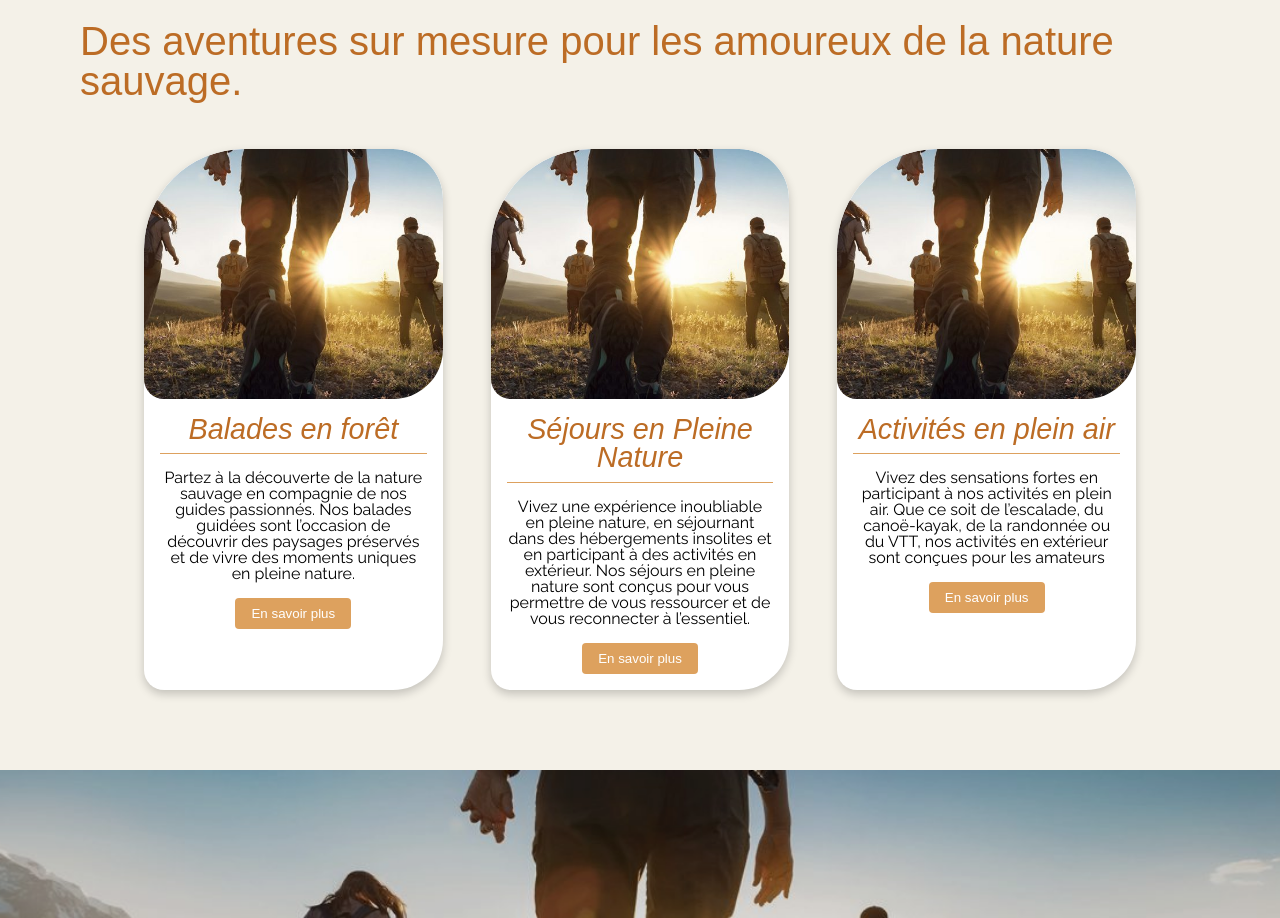
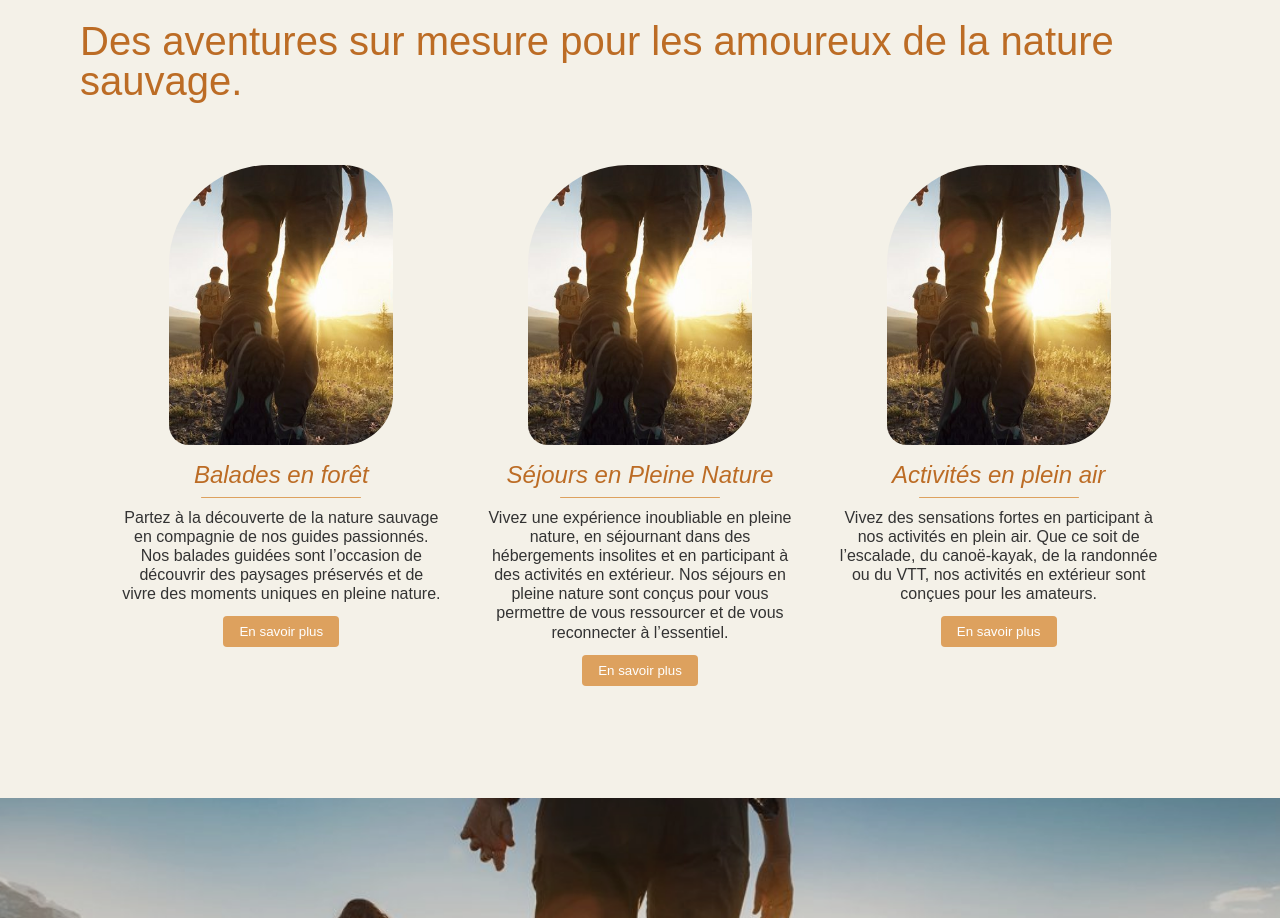
Before and after one commit to julien382/Wildora, a React (Vite) app: page / in a window 1280 px wide. Shown: the part 1420-2338 px from the top of the page. Built offline with nearby package versions, Linux system fonts and the light colour scheme; a web font is replaced by a local one.

Commit message:
change card main page

```diff
--- a/src/pages/MainPage/MainPage.jsx
+++ b/src/pages/MainPage/MainPage.jsx
@@ -3,6 +3,23 @@ import mainImage from '../../assets/img/rando.jpg';
 import CardAboveTheFold from '../../components/CardAboveTheFold/CardAboveTheFold';
 
 const MainPage = () => {
+    const cardData = [
+        {
+          title: "Balades en forêt",
+          description: "Partez à la découverte de la nature sauvage en compagnie de nos guides passionnés. Nos balades guidées sont l’occasion de découvrir des paysages préservés et de vivre des moments uniques en pleine nature.",
+          image: mainImage
+        },
+        {
+          title: "Séjours en Pleine Nature",
+          description: "Vivez une expérience inoubliable en pleine nature, en séjournant dans des hébergements insolites et en participant à des activités en extérieur. Nos séjours en pleine nature sont conçus pour vous permettre de vous ressourcer et de vous reconnecter à l’essentiel.",
+          image: mainImage
+        },
+        {
+          title: "Activités en plein air",
+          description: "Vivez des sensations fortes en participant à nos activités en plein air. Que ce soit de l’escalade, du canoë-kayak, de la randonnée ou du VTT, nos activités en extérieur sont conçues pour les amateurs.",
+          image: mainImage
+        }
+      ];
 
     return (
         <div>
@@ -14,31 +31,16 @@ const MainPage = () => {
 
             <section className='servicesMainPage'>
                 <h1 className='servicesMainPageTitle'>Des aventures sur mesure pour les amoureux de la nature sauvage.</h1>
-                <div className='servicesMainPageContainer'>
-                    <div className='servicesMainPageCard'>
-                        <img className='servicesImage' src={mainImage} alt="servicesImage"></img>
-                        <div className='servicesMainPageCardContainerText'>
-                            <h2 className='servicesMainPageCardTitle'>Balades en forêt</h2>
-                            <p className='servicesMainPageCardText'>Partez à la découverte de la nature sauvage en compagnie de nos guides passionnés. Nos balades guidées sont l’occasion de découvrir des paysages préservés et de vivre des moments uniques en pleine nature.</p>
-                            <button className='servicesMainPageCardButton'>En savoir plus</button>
+                <div className="cards-container">
+                    {cardData.map((card, index) => (
+                        <div className="card" key={index}>
+                            <img src={card.image} alt={card.title} className="card-image" />
+                            <h3 className="card-title">{card.title}</h3>
+                            <div className="card-underline"></div>
+                            <p className="card-description">{card.description}</p>
+                            <button className='card-button'>En savoir plus</button>
                         </div>
-                    </div>
-                    <div className='servicesMainPageCard'>
-                        <img className='servicesImage' src={mainImage} alt="servicesImage"></img>
-                        <div className='servicesMainPageCardContainerText'>
-                            <h2 className='servicesMainPageCardTitle'>Séjours en Pleine Nature</h2>
-                            <p className='servicesMainPageCardText'>Vivez une expérience inoubliable en pleine nature, en séjournant dans des hébergements insolites et en participant à des activités en extérieur. Nos séjours en pleine nature sont conçus pour vous permettre de vous ressourcer et de vous reconnecter à l’essentiel.</p>
-                            <button className='servicesMainPageCardButton'>En savoir plus</button>
-                        </div>
-                   </div>
-                   <div className='servicesMainPageCard'>
-                        <img className='servicesImage' src={mainImage} alt="servicesImage"></img>
-                        <div className='servicesMainPageCardContainerText'>
-                            <h2 className='servicesMainPageCardTitle'>Activités en plein air</h2>
-                            <p className='servicesMainPageCardText'>Vivez des sensations fortes en participant à nos activités en plein air. Que ce soit de l’escalade, du canoë-kayak, de la randonnée ou du VTT, nos activités en extérieur sont conçues pour les amateurs</p>
-                            <button className='servicesMainPageCardButton'>En savoir plus</button>
-                        </div>
-                   </div>
+                    ))}
                 </div>
             </section>
 
--- a/src/pages/MainPage/MainPage.scss
+++ b/src/pages/MainPage/MainPage.scss
@@ -26,59 +26,60 @@
 
     .servicesMainPageTitle {
         font-size: $primary-font-size;
-        margin-bottom: 3rem;
+        margin-bottom: 2rem;
         color: $primary-color;
         font-family: $secondary-font;
     }
 
-    .servicesMainPageContainer {
+    .cards-container {
         display: flex;
-        flex-wrap: wrap;
-        gap: 3rem;
-        padding: 0rem 4rem;
-
-        .servicesMainPageCard {
-            border-radius: 100px 50px 50px 20px;
-            box-shadow: 0 4px 10px rgba(0, 0, 0, 0.2);
-            overflow: hidden;
-            flex: 1 1 calc(33.333% - 3rem);
-            display: flex;
-            flex-direction: column;
-            align-items: center;
-            text-align: center;
-            background-color: white;
-
-
-            .servicesImage {
-                width: 100%;
-                height: 250px;
-                object-fit: cover;
-                border-radius: 100px 50px 50px 20px;
+        justify-content: space-around;
+        gap: 20px;
+        padding: 2rem;
       }
 
-            .servicesMainPageCardContainerText{
-                padding: 1rem;
-
-                .servicesMainPageCardTitle {
-                    font-size: $secondary-font-size;
-                    margin-bottom: 1rem;
-                    color: $primary-color;
-                    font-family: $secondary-font;
-                    border-bottom: 1px solid $highlight-color;
-                    padding-bottom: 10px;
-                    font-style: italic;
+      .card {
+        max-width: 320px;
+        text-align: center;
+        transition: transform 0.3s ease-in-out;
       }
 
-                .servicesMainPageCardText {
-                    font-size: $quaternary-font-size;
-                    margin-bottom: 1rem;
-                    color: $black;
+      .card-image {
+        width: 70%;
+        height: 280px;
+        border-radius: 100px 50px 50px 20px;
+        object-fit: cover;
+        background-color: #d3d3d3;
       }
 
-                .servicesMainPageCardButton {
+      .card-title {
+        font-family: $secondary-font;
+        color: $primary-color;
+        font-size: $tertiary-font-size;
+        font-style: italic;
+        margin-top: 15px;
+      }
+
+      .card-underline {
+        width: 50%;
+        height: 1px;
+        background-color: $highlight-color;
+        margin: 10px auto;
+        border-radius: 2px;
+      }
+
+      .card-description {
+        font-family: 'Arial', sans-serif;
+        font-size: $quaternary-font-size;
+        color: #333;
+        line-height: 1.2;
+      }
+
+      .card-button {
         background-color: $highlight-color;
         color: $white;
         border: none;
+        margin-top: 0.8rem;
         padding: 0.5rem 1rem;
         border-radius: 4px;
         cursor: pointer;
@@ -89,10 +90,6 @@
         }
     }
 
-            }
-
-        }
-    }
 }
 
 .galerieMainPage {
```
Lines whose indentation alone changed are shown as unchanged.
